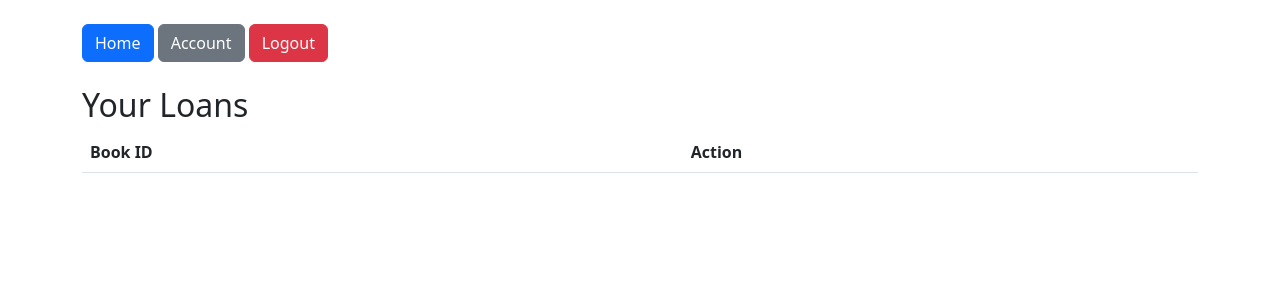
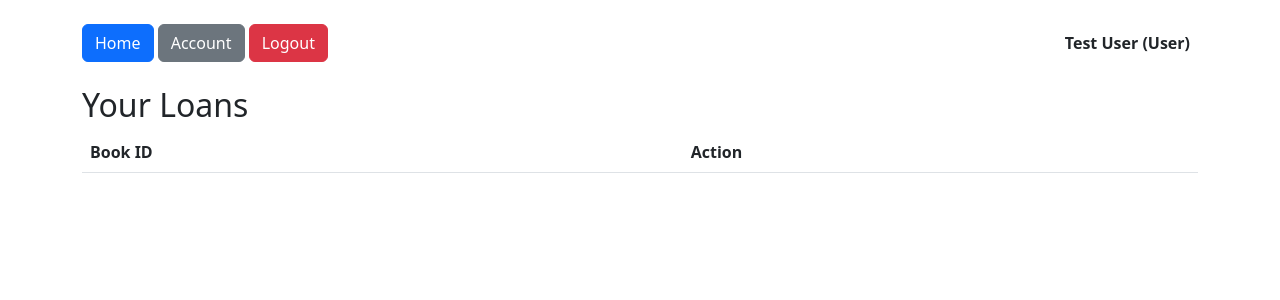
Before and after one commit to CarsonQuesada/LibrarySystem, a Flask app: page /account in a window 1280 px wide. Shown: the top 300 px of the page. Run offline with Flask 3, Linux system fonts and the light colour scheme; a user stored in the database is signed in; lists and menus that the app fills with data are empty.

Commit message:
Added username top right corner

```diff
--- a/backend/app.py
+++ b/backend/app.py
@@ -27,18 +27,18 @@ with app.app_context():
     # ---------------- DUMMY USERS ----------------
     if not LibraryUser.query.first():
         user1 = LibraryUser(
-            name="Test User",
-            email="test@test.com",
-            password="1234",
-            is_librarian=False
-        )
+        name="Test User",
+        email="test@test.com",
+        password=hash_password("1234"),
+        is_librarian=False
+    )
 
         user2 = LibraryUser(
-            name="Admin",
-            email="admin@test.com",
-            password="admin",
-            is_librarian=True
-        )
+        name="Admin",
+        email="admin@test.com",
+        password=hash_password("admin"),
+        is_librarian=True
+    )
 
         db.session.add_all([user1, user2])
         db.session.commit()
@@ -72,6 +72,14 @@ with app.app_context():
         db.session.add_all([book1, book2, book3])
         db.session.commit()
 
+# ---------------- CONTEXT PROCESSOR ----------------
+@app.context_processor
+def inject_user():
+    if "user_id" in session:
+        user = LibraryUser.query.get(session["user_id"])
+        return dict(current_user=user)
+    return dict(current_user=None)
+
 # ---------------- HOME ----------------
 @app.route("/")
 def home():
@@ -82,6 +90,18 @@ def home():
 # ---------------- ADD BOOK ----------------
 @app.route("/add_book", methods=["POST"])
 def add_book():
+    # Step 1: Must be logged in
+    if "user_id" not in session:
+        return redirect("/login")
+
+    # Step 2: Get current user
+    user = LibraryUser.query.get(session["user_id"])
+
+    # Step 3: Check if admin
+    if not user or not user.is_librarian:
+        return "Unauthorized", 403
+
+    # Step 4: Add book (only admin reaches here)
     book = Book(
         title=request.form["title"],
         author=request.form["author"],
@@ -89,8 +109,10 @@ def add_book():
         copy_count=int(request.form["copies"]),
         available_copies=int(request.form["copies"])
     )
+
     db.session.add(book)
     db.session.commit()
+
     return redirect("/")
 
 # ---------------- REGISTER ----------------
--- a/frontend/templates/base.html
+++ b/frontend/templates/base.html
@@ -9,10 +9,23 @@
   </head>
   <body class="container mt-4">
     {% if session.get("user_id") %}
-    <nav class="mb-4">
-      <a href="/" class="btn btn-primary">Home</a>
-      <a href="/account" class="btn btn-secondary">Account</a>
-      <a href="/logout" class="btn btn-danger">Logout</a>
+    <nav class="mb-4 d-flex justify-content-between align-items-center">
+      <!-- LEFT SIDE -->
+      <div>
+        <a href="/" class="btn btn-primary">Home</a>
+        <a href="/account" class="btn btn-secondary">Account</a>
+        <a href="/logout" class="btn btn-danger">Logout</a>
+      </div>
+
+      <!-- RIGHT SIDE -->
+      {% if current_user %}
+      <div>
+        <span class="me-2 fw-bold">
+          {{ current_user.name }} {% if current_user.is_librarian %} (Admin) {%
+          else %} (User) {% endif %}
+        </span>
+      </div>
+      {% endif %}
     </nav>
     {% endif %} {% block content %}{% endblock %}
   </body>
```
Also changed, not shown: backend/database/library.db.
